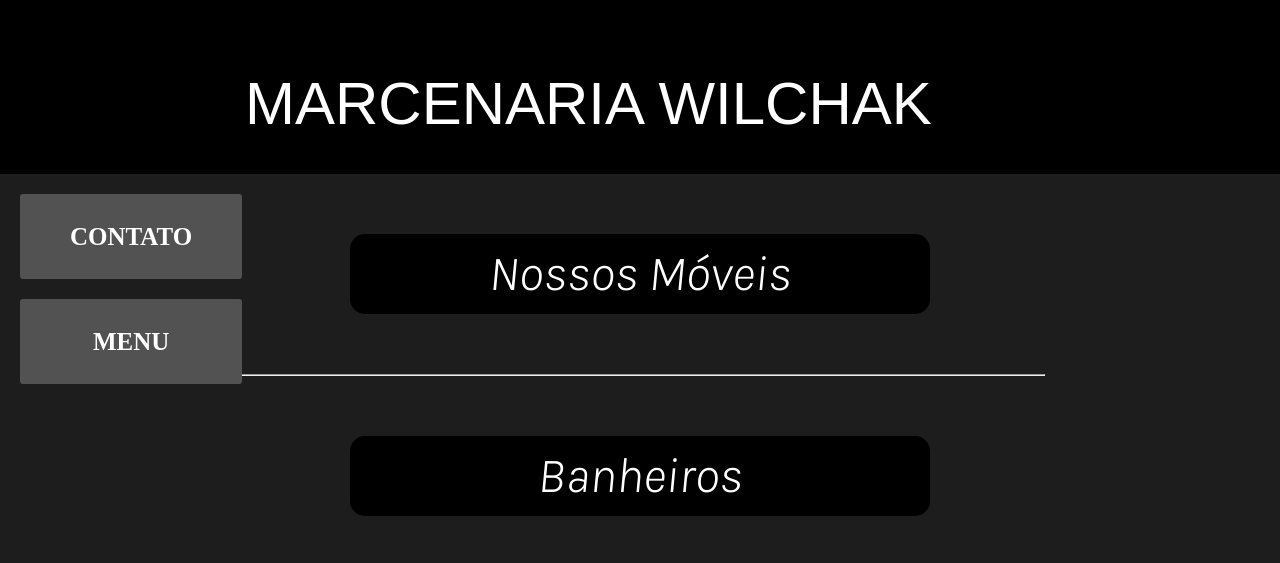
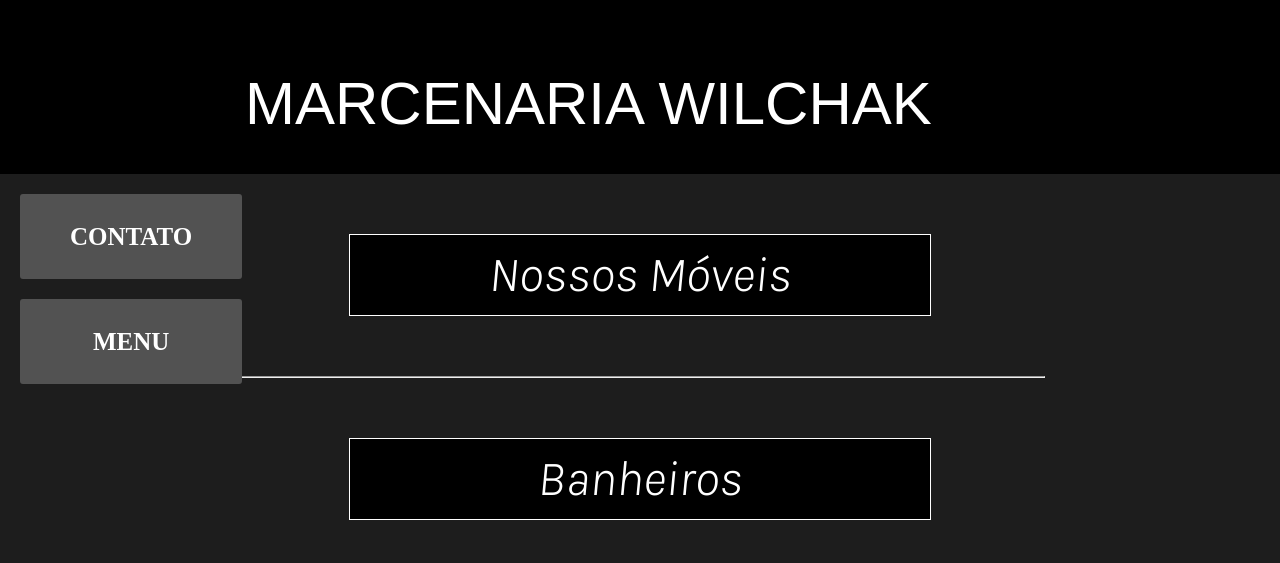
Before and after one commit to andreiwilchak/Marcenaria-Wilchak, a plain HTML site: page fotos.html in a window 1280 px wide. Shown: the part 237-800 px from the top of the page. Drawn offline with Linux system fonts and the light colour scheme; a web font is replaced by a local one.

Commit message:
Add files via upload

```diff
--- a/style.css
+++ b/style.css
@@ -38,11 +38,12 @@ header {
 	font-size: 50px;
 	margin: 60px auto;
 	background: black;
-	border-radius: 15px;
+	border: white 1px solid;
 	padding: 15px;
 	text-align: center;
 	width: 550px;
 }
+
 
 .links{
 	position: absolute;
```
Also changed, not shown: fotos.html (+0 -1 lines).
